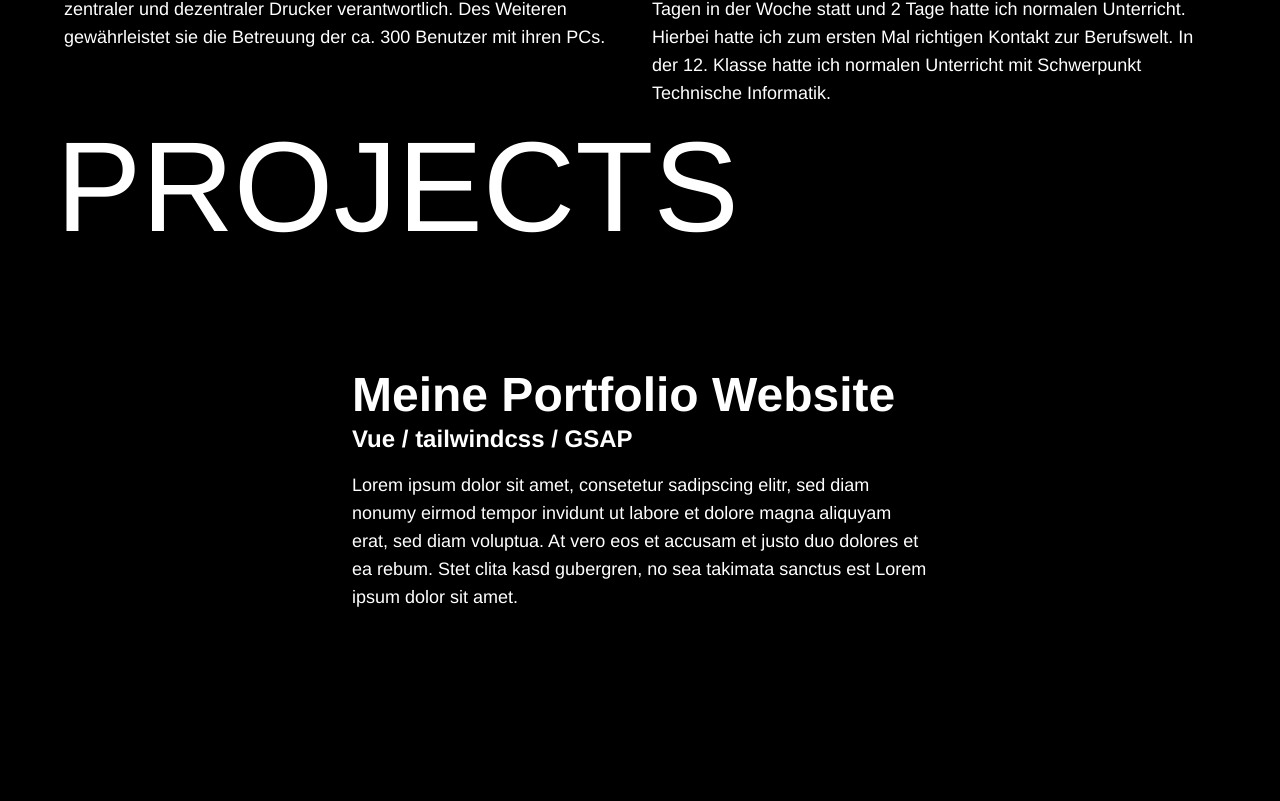
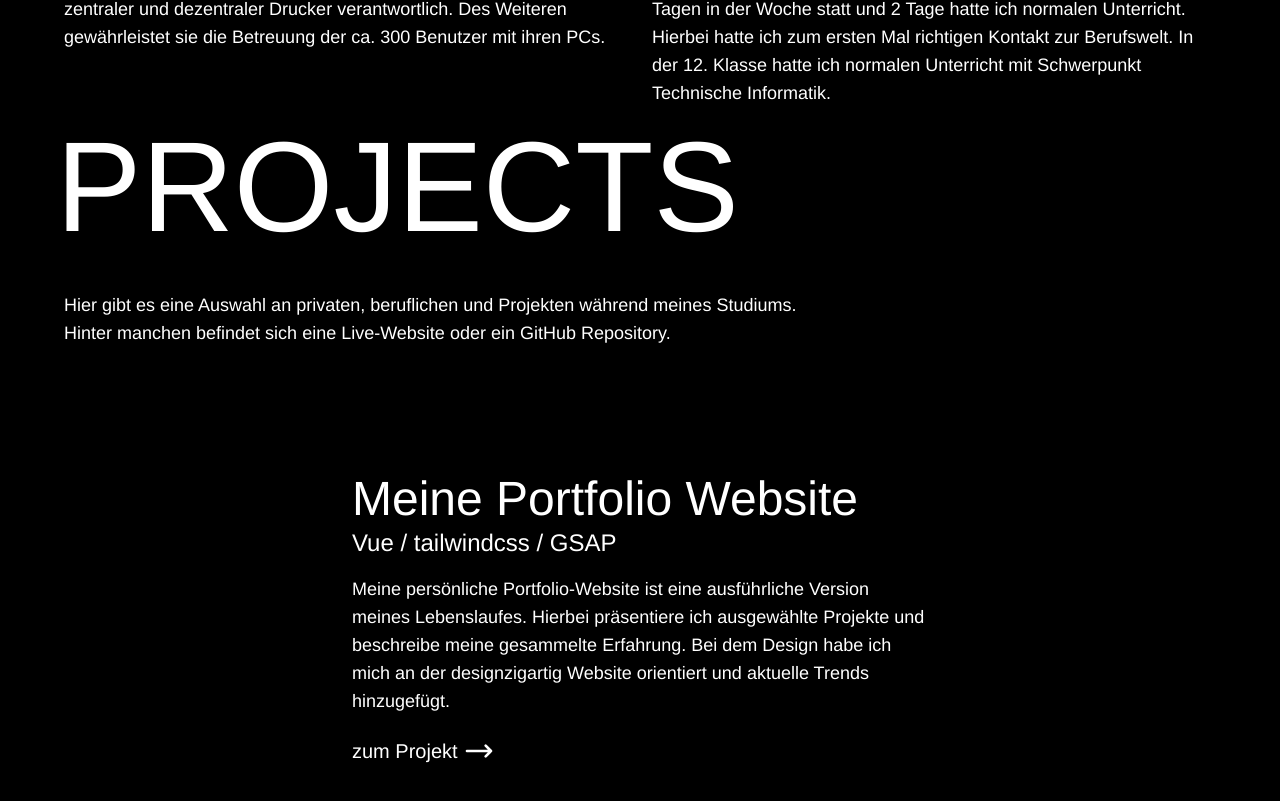
Before and after one commit to Flojan/portfolio, a Vue app: page / in a window 1280 px wide. Shown: the part 3023-3824 px from the top of the page. Built offline with nearby package versions, Linux system fonts and the light colour scheme; a web font is replaced by a local one.

Commit message:
Projects section finished, including link to the projects; Horizontal scrolling improved

```diff
--- a/src/App.vue
+++ b/src/App.vue
@@ -97,7 +97,7 @@ p {
   position: absolute;
   left: 0;
   bottom: 0;
-  height: 1vw;
+  height: 0.5vw;
   width: 0;
   transition: width 0s ease, background 0.5s ease;
   z-index: -1;
@@ -108,7 +108,7 @@ p {
   position: absolute;
   right: 0;
   bottom: 0;
-  height: 1vw;
+  height: 0.5vw;
   width: 0;
   background: #76d8cf;
   transition: width 0.5s ease;
--- a/src/views/About.vue
+++ b/src/views/About.vue
@@ -8,7 +8,7 @@
         kleinen Städtchen am Rhein. Ich bin gelernter Fachinformatiker &
         studiere derzeit im letzten Studienjahr Medieninformatik. In den letzten
         Jahren habe ich ein großes Interesse an der Web-Entwicklung gefunden,
-        weswegen ich mich auch zusammen mit meiner Schwester in diesem Bereich
+        weswegen ich mich zusammen mit meiner Schwester in diesem Bereich
         selbstständig gemacht habe. <br />
         Scroll gerne weiter!
       </p>
--- a/src/views/OnePager.vue
+++ b/src/views/OnePager.vue
@@ -6,8 +6,8 @@
     />
     <Experience class="flex flex-col min-h-screen mx-auto max-w-6xl mt-72" />
     <Projects class="flex flex-col min-h-screen mx-auto max-w-6xl mt-72" />
-    <Skills class="flex flex-col min-h-screen mx-auto max-w-6xl mt-72" />
-    <SayHello class="flex flex-col min-h-screen mx-auto max-w-6xl mt-72" />
+    <Skills class="flex flex-col min-h-screen mx-auto max-w-6xl" />
+    <SayHello class="flex flex-col min-h-screen mx-auto max-w-6xl" />
   </div>
 </template>
 
--- a/src/views/Projects.vue
+++ b/src/views/Projects.vue
@@ -4,114 +4,258 @@
       <h2 class="text-6xl -ml-1 pb-10 uppercase md:text-9xl md:-ml-2">
         Projects
       </h2>
+      <p class="text-lg pb-32 max-w-3xl">
+        Hier gibt es eine Auswahl an privaten, beruflichen und Projekten während
+        meines Studiums. Hinter manchen befindet sich eine Live-Website oder ein
+        GitHub Repository.
+      </p>
     </div>
-    <section class="flex items-center scroll">
+    <div class="flex space-x-4 scroll">
       <div
-        class="pb-8 lg:pb-0 w-full 2xl:w-1/2 xl:p-14 mr-4 flex flex-col flex-shrink-0 items-start xl:items-center"
+        class="w-full 2xl:w-1/2 flex flex-col flex-shrink-0 items-start xl:items-center"
       >
         <div class="max-w-xl">
           <h3 class="text-3xl md:text-5xl pb-1">Meine Portfolio Website</h3>
           <h4 class="text-xl md:text-2xl pb-4">Vue / tailwindcss / GSAP</h4>
           <p class="text-lg">
-            Lorem ipsum dolor sit amet, consetetur sadipscing elitr, sed diam
-            nonumy eirmod tempor invidunt ut labore et dolore magna aliquyam
-            erat, sed diam voluptua. At vero eos et accusam et justo duo dolores
-            et ea rebum. Stet clita kasd gubergren, no sea takimata sanctus est
-            Lorem ipsum dolor sit amet.
+            Meine persönliche Portfolio-Website ist eine ausführliche Version
+            meines Lebenslaufes. Hierbei präsentiere ich ausgewählte Projekte
+            und beschreibe meine gesammelte Erfahrung. Bei dem Design habe ich
+            mich an der designzigartig Website orientiert und aktuelle Trends
+            hinzugefügt.
           </p>
+          <a
+            class="button underline-effect py-5 text-xl z-0"
+            href="https://github.com/Flojan/portfolio"
+            target="_blank"
+            rel="noopener noreferrer"
+            >zum Projekt
+            <svg
+              xmlns="http://www.w3.org/2000/svg"
+              class="h-8 w-8 inline-block mb-1"
+              fill="none"
+              viewBox="0 0 24 24"
+              stroke="currentColor"
+            >
+              <path
+                stroke-linecap="round"
+                stroke-linejoin="round"
+                stroke-width="2"
+                d="M17 8l4 4m0 0l-4 4m4-4H3"
+              />
+            </svg>
+          </a>
         </div>
       </div>
       <div
-        class="pb-8 lg:pb-0 w-full 2xl:w-1/2 xl:p-14 mr-4 flex flex-col flex-shrink-0 items-start xl:items-center"
+        class="w-full 2xl:w-1/2 flex flex-col flex-shrink-0 items-start xl:items-center"
       >
         <div class="max-w-xl">
           <h3 class="text-3xl md:text-5xl pb-1">designzigartig Website</h3>
           <h4 class="text-xl md:text-2xl pb-4">Joomla / CSS / JS</h4>
           <p class="text-lg">
-            Lorem ipsum dolor sit amet, consetetur sadipscing elitr, sed diam
-            nonumy eirmod tempor invidunt ut labore et dolore magna aliquyam
-            erat, sed diam voluptua. At vero eos et accusam et justo duo dolores
-            et ea rebum. Stet clita kasd gubergren, no sea takimata sanctus est
-            Lorem ipsum dolor sit amet.
+            Die designzigartig Website ist unsere Unternehmenswebsite von meiner
+            Schwester und mir. Hierbei erschaffen wir individuelle und
+            einzigartige Erscheinungsbilder für etablierte Firmen oder auch
+            Startups, sowohl digital als auch analog.
           </p>
+          <a
+            class="button underline-effect py-5 text-xl z-0"
+            href="https://designzigartig.de/"
+            target="_blank"
+            rel="noopener noreferrer"
+            >zum Projekt
+            <svg
+              xmlns="http://www.w3.org/2000/svg"
+              class="h-8 w-8 inline-block mb-1"
+              fill="none"
+              viewBox="0 0 24 24"
+              stroke="currentColor"
+            >
+              <path
+                stroke-linecap="round"
+                stroke-linejoin="round"
+                stroke-width="2"
+                d="M17 8l4 4m0 0l-4 4m4-4H3"
+              />
+            </svg>
+          </a>
         </div>
       </div>
       <div
-        class="pb-8 lg:pb-0 w-full 2xl:w-1/2 xl:p-14 mr-4 flex flex-col flex-shrink-0 items-start xl:items-center"
+        class="w-full 2xl:w-1/2 flex flex-col flex-shrink-0 items-start xl:items-center"
       >
         <div class="max-w-xl">
           <h3 class="text-3xl md:text-5xl pb-1">iOS/Android App</h3>
-          <h4 class="text-xl md:text-2xl pb-4">Flutter</h4>
+          <h4 class="text-xl md:text-2xl pb-4">Flutter / Firebase</h4>
           <p class="text-lg">
-            Lorem ipsum dolor sit amet, consetetur sadipscing elitr, sed diam
-            nonumy eirmod tempor invidunt ut labore et dolore magna aliquyam
-            erat, sed diam voluptua. At vero eos et accusam et justo duo dolores
-            et ea rebum. Stet clita kasd gubergren, no sea takimata sanctus est
-            Lorem ipsum dolor sit amet.
+            Zusammen mit einem Kommilitonen entwickelten wir eine mobile App,
+            welche die tägliche Ernährung trackt. Die App ist in erster Linie
+            dazu da, um seine Kalorien zu zählen und unter der maximalen
+            Kalorien Zufuhr zu bleiben. Für die Daten Persistenz verwendeten wir
+            Firebase.
           </p>
+          <a
+            class="button underline-effect py-5 text-xl z-0"
+            href="https://github.com/Flojan/Foodega"
+            target="_blank"
+            rel="noopener noreferrer"
+            >zum Projekt
+            <svg
+              xmlns="http://www.w3.org/2000/svg"
+              class="h-8 w-8 inline-block mb-1"
+              fill="none"
+              viewBox="0 0 24 24"
+              stroke="currentColor"
+            >
+              <path
+                stroke-linecap="round"
+                stroke-linejoin="round"
+                stroke-width="2"
+                d="M17 8l4 4m0 0l-4 4m4-4H3"
+              />
+            </svg>
+          </a>
         </div>
       </div>
       <div
-        class="pb-8 lg:pb-0 w-full 2xl:w-1/2 xl:p-14 mr-4 flex flex-col flex-shrink-0 items-start xl:items-center"
+        class="w-full 2xl:w-1/2 flex flex-col flex-shrink-0 items-start xl:items-center"
       >
         <div class="max-w-xl">
           <h3 class="text-3xl md:text-5xl pb-1">Designer Portfolio Website</h3>
           <h4 class="text-xl md:text-2xl pb-4">Joomla / CSS</h4>
           <p class="text-lg">
-            Lorem ipsum dolor sit amet, consetetur sadipscing elitr, sed diam
-            nonumy eirmod tempor invidunt ut labore et dolore magna aliquyam
-            erat, sed diam voluptua. At vero eos et accusam et justo duo dolores
-            et ea rebum. Stet clita kasd gubergren, no sea takimata sanctus est
-            Lorem ipsum dolor sit amet.
+            Für eine selbstständige Grafikdesignerin und Illustratorin erstellte
+            ich eine online Portfolio Seite, bei der im Fokus ihre Projekte
+            stehen. Minimalistisch wirken auf der Startseite zuerst die
+            einzelnen Projekt-Bilder und nach einem darüber hovern bzw. klicken
+            gibt es weitere Informationen.
           </p>
+          <a
+            class="button underline-effect py-5 text-xl z-0"
+            href="https://rebekka-schoenefuss.de/"
+            target="_blank"
+            rel="noopener noreferrer"
+            >zum Projekt
+            <svg
+              xmlns="http://www.w3.org/2000/svg"
+              class="h-8 w-8 inline-block mb-1"
+              fill="none"
+              viewBox="0 0 24 24"
+              stroke="currentColor"
+            >
+              <path
+                stroke-linecap="round"
+                stroke-linejoin="round"
+                stroke-width="2"
+                d="M17 8l4 4m0 0l-4 4m4-4H3"
+              />
+            </svg>
+          </a>
         </div>
       </div>
       <div
-        class="pb-8 lg:pb-0 w-full 2xl:w-1/2 xl:p-14 mr-4 flex flex-col flex-shrink-0 items-start xl:items-center"
+        class="w-full 2xl:w-1/2 flex flex-col flex-shrink-0 items-start xl:items-center"
       >
         <div class="max-w-xl">
-          <h3 class="text-3xl md:text-5xl pb-1">Klicker Spiel als WebApp</h3>
+          <h3 class="text-3xl md:text-5xl pb-1">Clicker-Game als WebApp</h3>
           <h4 class="text-xl md:text-2xl pb-4">React</h4>
           <p class="text-lg">
-            Lorem ipsum dolor sit amet, consetetur sadipscing elitr, sed diam
-            nonumy eirmod tempor invidunt ut labore et dolore magna aliquyam
-            erat, sed diam voluptua. At vero eos et accusam et justo duo dolores
-            et ea rebum. Stet clita kasd gubergren, no sea takimata sanctus est
-            Lorem ipsum dolor sit amet.
+            Mit zwei weiteren Kommilitonen erstellten wir ein Endlos-Spiel, bei
+            dem es hauptsächlich ums Klicken geht. Fürs Klicken gab es Punkte
+            und dadurch wurden Extras freigeschaltet. Um die Daten persistent zu
+            halten, wurde uns ein Backend-Server zur Verfügung gestellt.
           </p>
+          <a
+            class="button underline-effect py-5 text-xl z-0"
+            href="https://github.com/Flojan/Corona-Inc"
+            target="_blank"
+            rel="noopener noreferrer"
+            >zum Projekt
+            <svg
+              xmlns="http://www.w3.org/2000/svg"
+              class="h-8 w-8 inline-block mb-1"
+              fill="none"
+              viewBox="0 0 24 24"
+              stroke="currentColor"
+            >
+              <path
+                stroke-linecap="round"
+                stroke-linejoin="round"
+                stroke-width="2"
+                d="M17 8l4 4m0 0l-4 4m4-4H3"
+              />
+            </svg>
+          </a>
         </div>
       </div>
       <div
-        class="pb-8 lg:pb-0 w-full 2xl:w-1/2 xl:p-14 mr-4 flex flex-col flex-shrink-0 items-start xl:items-center"
+        class="w-full 2xl:w-1/2 flex flex-col flex-shrink-0 items-start xl:items-center"
       >
         <div class="max-w-xl">
           <h3 class="text-3xl md:text-5xl pb-1">Firmenwebsite</h3>
           <h4 class="text-xl md:text-2xl pb-4">Joomla / CSS</h4>
           <p class="text-lg">
-            Lorem ipsum dolor sit amet, consetetur sadipscing elitr, sed diam
-            nonumy eirmod tempor invidunt ut labore et dolore magna aliquyam
-            erat, sed diam voluptua. At vero eos et accusam et justo duo dolores
-            et ea rebum. Stet clita kasd gubergren, no sea takimata sanctus est
-            Lorem ipsum dolor sit amet.
+            Für den Dekorationsservice "Das i-Tüpfelchen" erstellte ich eine
+            Unternehmenswebsite, welche das Unternehmen vorstellt, die genauen
+            Abläufe von Kontaktaufnahme bis hin zur Traumdeko aufzeigt und was
+            alles für den Kunden Angeboten wird.
           </p>
+          <a
+            class="button underline-effect py-5 text-xl z-0"
+            href="https://i-tuepfelchen-2002.de/"
+            target="_blank"
+            rel="noopener noreferrer"
+            >zum Projekt
+            <svg
+              xmlns="http://www.w3.org/2000/svg"
+              class="h-8 w-8 inline-block mb-1"
+              fill="none"
+              viewBox="0 0 24 24"
+              stroke="currentColor"
+            >
+              <path
+                stroke-linecap="round"
+                stroke-linejoin="round"
+                stroke-width="2"
+                d="M17 8l4 4m0 0l-4 4m4-4H3"
+              />
+            </svg>
+          </a>
         </div>
       </div>
       <div
-        class="pb-8 lg:pb-0 w-full 2xl:w-1/2 xl:p-14 mr-4 flex flex-col flex-shrink-0 items-start xl:items-center"
+        class="w-full 2xl:w-1/2 flex flex-col flex-shrink-0 items-start xl:items-center"
       >
         <div class="max-w-xl">
           <h3 class="text-3xl md:text-5xl pb-1">Webshop</h3>
-          <h4 class="text-xl md:text-2xl pb-4">Vue / Spring</h4>
+          <h4 class="text-xl md:text-2xl pb-4">Vue / Spring / Scrum</h4>
           <p class="text-lg">
-            Lorem ipsum dolor sit amet, consetetur sadipscing elitr, sed diam
-            nonumy eirmod tempor invidunt ut labore et dolore magna aliquyam
-            erat, sed diam voluptua. At vero eos et accusam et justo duo dolores
-            et ea rebum. Stet clita kasd gubergren, no sea takimata sanctus est
-            Lorem ipsum dolor sit amet.
+            Mit 7 weiteren Kommilitonen entwickelten wir einen Supermarkt
+            Webshop, bei dem im Vordergrund stand, das Projekt mithilfe von
+            Scrum durchzuführen. Hierbei nutzen wir die Open Source Software
+            Taiga, welche die Teamkommunikation und Planung vereinfachte.
           </p>
+          <a class="button underline-effect py-5 text-xl z-0"
+            >no Link
+            <svg
+              xmlns="http://www.w3.org/2000/svg"
+              class="h-7 w-7 inline-block mb-1"
+              fill="none"
+              viewBox="0 0 24 24"
+              stroke="currentColor"
+            >
+              <path
+                stroke-linecap="round"
+                stroke-linejoin="round"
+                stroke-width="2"
+                d="M6 18L18 6M6 6l12 12"
+              />
+            </svg>
+          </a>
         </div>
       </div>
-    </section>
+    </div>
   </div>
   <section class="min-h-screen"></section>
 </template>
@@ -132,10 +276,14 @@ export default defineComponent({
     function horizontalScroll() {
       gsap.registerPlugin(ScrollTrigger);
       let container = document.querySelector(".scroll");
+
       gsap.to(".scroll", {
         x: () =>
-          -(container!.scrollWidth - document.documentElement.clientWidth) +
-          "px",
+          -(
+            container!.scrollWidth -
+            document.documentElement.clientWidth +
+            30
+          ) + "px",
         ease: "none",
         scrollTrigger: {
           trigger: ".projects",
```
